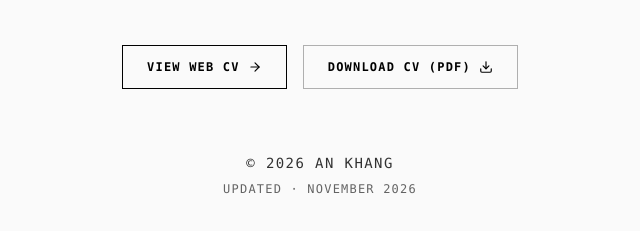
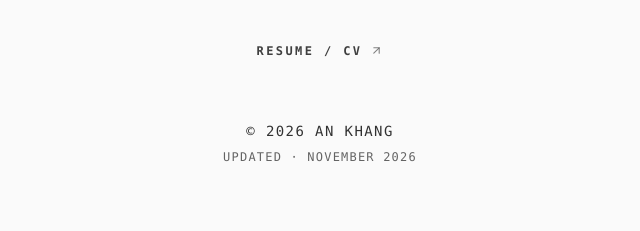
Before and after one commit to ankhang0704/ankhang0704.github.io, an Astro site: page / in a window 1280 px wide. Shown: the part 7520-7751 px from the top of the page, without its empty margins (315-955 px from the left). Built offline with nearby package versions, Linux system fonts and the light colour scheme; Astro itself is replaced by a stand-in of ours.

Commit message:
refactor(footer,docs): simplify footer CV link and remove duplicate root HANDOFF.md

```diff
--- a/HANDOFF.md
+++ /dev/null
@@ -1,80 +0,0 @@
-# Portfolio Performance, Safari UX, Web CV & Brand Mark Handoff — November 2026
-
-## 🎯 Executive Summary
-
-This repository ([`ankhang0704.github.io`](file:///c:/Users/Admin/Documents/Github/ankhang0704.github.io)) is the personal software engineering portfolio and product showcase for **An Khang** (Software Developer).
-
-Across this session (`ccab086`, `153bef4`, and the concluding feature/brand commit), the portfolio underwent a comprehensive mobile performance pass, Safari UX fixes, dark-mode view transition repair, recruiting/shareability upgrades, and a geometric `K■` brand icon refresh:
-
-- **Mobile Scroll & Compositor Performance (`ccab086`, `153bef4`)**: Moved `#scroll-progress-bar` onto GPU-native `animation-timeline: scroll(root block)` with cached-metric JS fallback, switched Hero to `min-h-[100svh]` and containers to `overflow-x-clip`, eliminated `applyBaseStyles: true` duplicate Tailwind CSS (~45% reduction), and cleaned View Transition listener/observer/RAF leaks across all interactive components.
-- **Safari Double-Tap Zoom & Dark-Mode White Flash Fixes (`153bef4`)**: Added `touch-action: manipulation`, `pointer-events: none` on header icon/span children, `44px` hit targets, `16px` mobile search inputs, `@media (hover: hover) and (pointer: fine)` hover gating, `astro:before-swap` `.dark` + `#theme-color-meta` preservation, `html`/`::view-transition` backgrounds, `transition:animate="none"` on `#navbar`, and instant above-the-fold rendering on `/projects/`.
-- **Shareability, Printable Web CV, Self-Hosted Fonts & `K■` Brand Mark**:
-  - Generated `1200×630` editorial OG social card ([`og-card.png`](file:///c:/Users/Admin/Documents/Github/ankhang0704.github.io/public/og-card.png)) and set it as default `ogImage` with `og:image:width`/`height`/`alt` in [`BaseLayout.astro`](file:///c:/Users/Admin/Documents/Github/ankhang0704.github.io/src/layouts/BaseLayout.astro).
-  - Redesigned [`icon.svg`](file:///c:/Users/Admin/Documents/Github/ankhang0704.github.io/public/icon.svg) (`555 B`) to the `0px` architectural `K■` mark matching the `KHANG` + `■` header, synced [`icon.png`](file:///c:/Users/Admin/Documents/Github/ankhang0704.github.io/public/icon.png), [`apple-touch-icon.png`](file:///c:/Users/Admin/Documents/Github/ankhang0704.github.io/public/apple-touch-icon.png), and compressed [`favicon.ico`](file:///c:/Users/Admin/Documents/Github/ankhang0704.github.io/public/favicon.ico) (`2,771 B`).
-  - Enabled dedicated bilingual case study routes (`/koi-phan-thiet/`, `/python-ip-checker/`, and `/vi/*` equivalents) and built printable Web CV pages at `/cv/` and `/vi/cv/` ([`CvPage.astro`](file:///c:/Users/Admin/Documents/Github/ankhang0704.github.io/src/components/cv/CvPage.astro)) with A4 `@media print` CSS.
-  - Self-hosted `@fontsource-variable/inter` and `@fontsource-variable/space-grotesk` (zero `fonts.googleapis.com` requests) and pruned unused keys/helpers from [`en.json`](file:///c:/Users/Admin/Documents/Github/ankhang0704.github.io/src/dictionaries/en.json), [`vi.json`](file:///c:/Users/Admin/Documents/Github/ankhang0704.github.io/src/dictionaries/vi.json), and [`utils.ts`](file:///c:/Users/Admin/Documents/Github/ankhang0704.github.io/src/i18n/utils.ts).
-
----
-
-## 1. 📋 Session Summary
-
-- Replaced JS `rAF` scroll progress calculation with CSS Scroll-Driven Animations + non-thrashing fallback (`ccab086`).
-- Executed a multi-agent `/swarm` audit (`safari-transitions`, `runtime-perf`, `assets-arch`, `verifier`) and landed 21 fixes across core layout, runtime islands, pages, `404.astro`, `_redirects`, and removed duplicate `public/fm-offline-architecture.webp` (`153bef4`).
-- Built `public/og-card.png`, enabled `/koi-phan-thiet/` & `/python-ip-checker/` case studies, added `/cv/` & `/vi/cv/` printable Web CV, migrated Google Fonts to self-hosted `@fontsource-variable/*`, cleaned `i18n` dictionaries, and replaced the squircle `AK` icon with the `0px` `K■` brand mark across SVG/PNG/ICO/OG assets.
-
----
-
-## 2. 🚦 Current State
-
-- **Branch**: `main` (pushed with `origin/main`).
-- **Recent Commits**: `ccab086` (GPU scroll progress), `153bef4` (Safari zoom, dark-mode swap flash, duplicate CSS & runtime leaks), followed by the current session-closing commit.
-- **Build & Quality Assurance**:
-  - `npm run lint` (`astro check`): **0 errors, 0 warnings, 0 hints** across **31 files**.
-  - `npm run build` (`astro build`): **17 static pages** compiled cleanly in `8.88s` to [`dist/`](file:///c:/Users/Admin/Documents/Github/ankhang0704.github.io/dist/) (`/`, `/cv/`, `/projects/`, 5 case studies, `/vi/*` equivalents, and `/404.html`, plus `dist/sitemap-0.xml` with 16 canonical URLs).
-  - **Pre-commit Hooks**: Husky + `lint-staged` (Prettier + `astro check`).
-
----
-
-## 3. 🚧 In Progress
-
-None. All planned implementation, formatting, lint, and build checks are complete.
-
----
-
-## 4. ✅ Next Steps
-
-1. **Live Production & Mobile Verification (`https://ankhang0704.pages.dev/`)**:
-   - Confirm Safari iOS double-tap no longer zooms `#navbar` controls, dark-mode `/` → `/projects/` transitions have no white flash, `K■` favicon/Apple Touch Icon updates properly, and `/cv/` prints cleanly to A4 PDF.
-   - Verify Open Graph social preview card (`og-card.png` `1200×630`) via LinkedIn/Facebook/Zalo sharing debuggers.
-2. **Performance Benchmark (Optional)**:
-   - Run PageSpeed Insights / Lighthouse on `/` and `/fm-dictionary/` to inspect live Core Web Vitals after self-hosted font migration.
-3. **Future Content/Edge Enhancements (Optional)**:
-   - Add `/notes/` engineering articles or Cloudflare Pages Functions contact handler if needed later.
-
----
-
-## 5. 📂 Key Files Touched
-
-- **Brand, OG & Icons**: [`public/icon.svg`](file:///c:/Users/Admin/Documents/Github/ankhang0704.github.io/public/icon.svg), [`public/icon.png`](file:///c:/Users/Admin/Documents/Github/ankhang0704.github.io/public/icon.png), [`public/apple-touch-icon.png`](file:///c:/Users/Admin/Documents/Github/ankhang0704.github.io/public/apple-touch-icon.png), [`public/favicon.ico`](file:///c:/Users/Admin/Documents/Github/ankhang0704.github.io/public/favicon.ico), [`public/og-card.png`](file:///c:/Users/Admin/Documents/Github/ankhang0704.github.io/public/og-card.png).
-- **Web CV & Case Studies**: [`src/components/cv/CvPage.astro`](file:///c:/Users/Admin/Documents/Github/ankhang0704.github.io/src/components/cv/CvPage.astro), [`src/pages/cv/index.astro`](file:///c:/Users/Admin/Documents/Github/ankhang0704.github.io/src/pages/cv/index.astro), [`src/pages/vi/cv/index.astro`](file:///c:/Users/Admin/Documents/Github/ankhang0704.github.io/src/pages/vi/cv/index.astro), [`src/content/projects/en/koi-phan-thiet.md`](file:///c:/Users/Admin/Documents/Github/ankhang0704.github.io/src/content/projects/en/koi-phan-thiet.md), [`src/content/projects/vi/koi-phan-thiet.md`](file:///c:/Users/Admin/Documents/Github/ankhang0704.github.io/src/content/projects/vi/koi-phan-thiet.md), [`src/content/projects/en/python-ip-checker.md`](file:///c:/Users/Admin/Documents/Github/ankhang0704.github.io/src/content/projects/en/python-ip-checker.md), [`src/content/projects/vi/python-ip-checker.md`](file:///c:/Users/Admin/Documents/Github/ankhang0704.github.io/src/content/projects/vi/python-ip-checker.md).
-- **Core Layout, Fonts, i18n & Links**: [`package.json`](file:///c:/Users/Admin/Documents/Github/ankhang0704.github.io/package.json), [`package-lock.json`](file:///c:/Users/Admin/Documents/Github/ankhang0704.github.io/package-lock.json), [`tailwind.config.js`](file:///c:/Users/Admin/Documents/Github/ankhang0704.github.io/tailwind.config.js), [`src/layouts/BaseLayout.astro`](file:///c:/Users/Admin/Documents/Github/ankhang0704.github.io/src/layouts/BaseLayout.astro), [`src/styles/global.css`](file:///c:/Users/Admin/Documents/Github/ankhang0704.github.io/src/styles/global.css), [`src/components/home/HomePage.astro`](file:///c:/Users/Admin/Documents/Github/ankhang0704.github.io/src/components/home/HomePage.astro), [`src/components/ui/Footer.astro`](file:///c:/Users/Admin/Documents/Github/ankhang0704.github.io/src/components/ui/Footer.astro), [`src/components/case-study/CaseStudyPage.astro`](file:///c:/Users/Admin/Documents/Github/ankhang0704.github.io/src/components/case-study/CaseStudyPage.astro), [`src/dictionaries/en.json`](file:///c:/Users/Admin/Documents/Github/ankhang0704.github.io/src/dictionaries/en.json), [`src/dictionaries/vi.json`](file:///c:/Users/Admin/Documents/Github/ankhang0704.github.io/src/dictionaries/vi.json), [`src/i18n/utils.ts`](file:///c:/Users/Admin/Documents/Github/ankhang0704.github.io/src/i18n/utils.ts).
-- **Earlier Session Commits (`ccab086`, `153bef4`)**: [`astro.config.mjs`](file:///c:/Users/Admin/Documents/Github/ankhang0704.github.io/astro.config.mjs), [`public/_redirects`](file:///c:/Users/Admin/Documents/Github/ankhang0704.github.io/public/_redirects), [`src/components/ui/Header.astro`](file:///c:/Users/Admin/Documents/Github/ankhang0704.github.io/src/components/ui/Header.astro), [`src/components/projects/ProjectsIndexPage.astro`](file:///c:/Users/Admin/Documents/Github/ankhang0704.github.io/src/components/projects/ProjectsIndexPage.astro), [`src/pages/404.astro`](file:///c:/Users/Admin/Documents/Github/ankhang0704.github.io/src/pages/404.astro), and interactive/UI islands under `src/components/`.
-
----
-
-## 6. ❓ Open Questions
-
-None.
-
----
-
-## 7. 🛠️ Suggested Skills
-
-Verified skills available in [`.agents/skills/`](file:///c:/Users/Admin/Documents/Github/ankhang0704.github.io/.agents/skills/):
-
-- `start`: Resume cleanly from this handoff in the next session.
-- `handoff`: Capture updated session state at wrap-up.
-- `improve-codebase-architecture`: Audit layout, responsiveness, and rendering performance.
-- `taste-skill`: Maintain editorial typography, contrast, and anti-slop restraint.
-- `checklist-design`: Verify UI completeness and accessibility checklists.
-- `setup-pre-commit`: Maintain Husky and `lint-staged` commit gates.
--- a/src/components/ui/Footer.astro
+++ b/src/components/ui/Footer.astro
@@ -125,18 +125,18 @@ const email = "ankhang.nguyen0704@gmail.com";
       </a>
     </div>
 
-    <!-- Web CV & Download CV Links -->
-    <div class="mt-12 flex flex-wrap justify-center gap-4">
+    <!-- Single Editorial CV Link -->
+    <div class="mt-8 flex justify-center">
       <a
         href={isVi ? "/vi/cv/" : "/cv/"}
         data-astro-prefetch="tap"
-        class="min-h-11 inline-flex items-center gap-2 border border-black dark:border-white px-6 py-3 text-xs font-bold uppercase tracking-widest hover:bg-black hover:text-white dark:hover:bg-white dark:hover:text-black transition-colors duration-200 font-mono"
+        class="hover-underline group min-h-11 inline-flex items-center gap-2 px-3 text-xs font-mono font-bold uppercase tracking-[0.2em] text-black/75 dark:text-white/75 hover:text-black dark:hover:text-white transition-colors duration-200"
       >
-        <span>{isVi ? "Xem Web CV" : "View Web CV"}</span>
+        <span>{isVi ? "Xem CV" : "Resume / CV"}</span>
         <svg
           xmlns="http://www.w3.org/2000/svg"
-          width="14"
-          height="14"
+          width="13"
+          height="13"
           viewBox="0 0 24 24"
           fill="none"
           stroke="currentColor"
@@ -144,41 +144,16 @@ const email = "ankhang.nguyen0704@gmail.com";
           stroke-linecap="round"
           stroke-linejoin="round"
           aria-hidden="true"
+          class="opacity-65 transition-transform duration-200 [@media(hover:hover)_and_(pointer:fine)]:group-hover:translate-x-0.5 [@media(hover:hover)_and_(pointer:fine)]:group-hover:-translate-y-0.5 [@media(hover:hover)_and_(pointer:fine)]:group-hover:opacity-100"
         >
-          <path d="M5 12h14"></path>
-          <path d="m12 5 7 7-7 7"></path>
-        </svg>
-      </a>
-
-      <a
-        href="/my_cv.pdf"
-        download="Nguyen-An-Khang-CV.pdf"
-        target="_blank"
-        rel="noopener noreferrer"
-        class="min-h-11 inline-flex items-center gap-2 border border-black/30 dark:border-white/30 px-6 py-3 text-xs font-bold uppercase tracking-widest hover:border-black dark:hover:border-white transition-colors duration-200 font-mono"
-      >
-        <span>{isVi ? "Tải xuống CV (PDF)" : "Download CV (PDF)"}</span>
-        <svg
-          xmlns="http://www.w3.org/2000/svg"
-          width="14"
-          height="14"
-          viewBox="0 0 24 24"
-          fill="none"
-          stroke="currentColor"
-          stroke-width="2"
-          stroke-linecap="round"
-          stroke-linejoin="round"
-          aria-hidden="true"
-        >
-          <path d="M21 15v4a2 2 0 0 1-2 2H5a2 2 0 0 1-2-2v-4"></path>
-          <polyline points="7 10 12 15 17 10"></polyline>
-          <line x1="12" x2="12" y1="15" y2="3"></line>
+          <path d="M7 17 17 7"></path>
+          <path d="M7 7h10v10"></path>
         </svg>
       </a>
     </div>
 
     <!-- Copyright & Timestamp -->
-    <div class="mt-16 flex flex-col items-center gap-2">
+    <div class="mt-12 flex flex-col items-center gap-2">
       <p class="text-sm font-medium opacity-80 uppercase tracking-widest font-mono">
         © 2026 An Khang
       </p>
```
